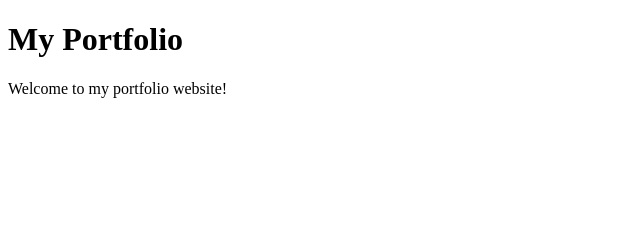
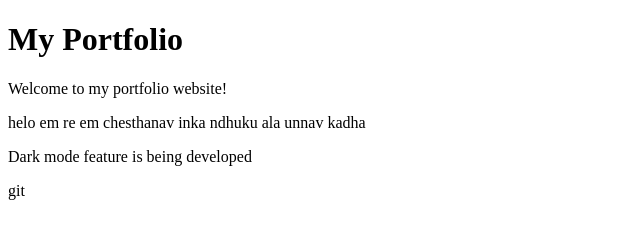
Before and after one commit to Tejaswini260906/portfolio, a plain HTML site: page index.html in a window 1280 px wide. Shown: the whole page, without its empty margins (0-640 px from the left). Drawn offline with Linux system fonts and the light colour scheme.

Commit message:
dark mode commit message

```diff
--- a/index.html
+++ b/index.html
@@ -3,5 +3,7 @@
 <body>
 <h1>My Portfolio</h1>
 <p>Welcome to my portfolio website!</p>
+<P>helo em re em chesthanav inka ndhuku ala unnav kadha</P>
+<p>Dark mode feature is being developed</p>git
 </body>
 </html>
```
